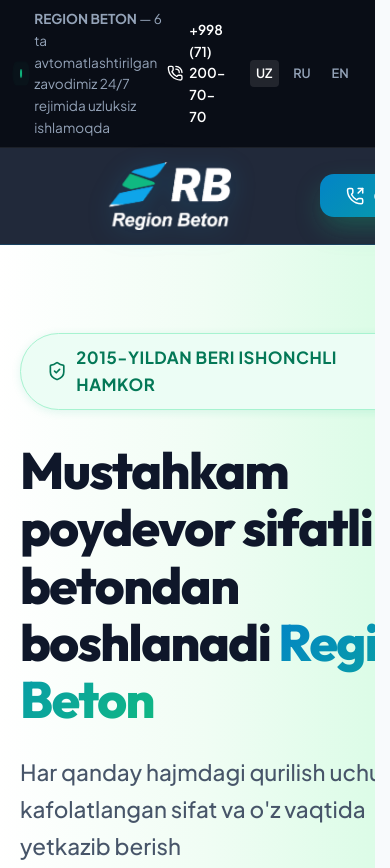
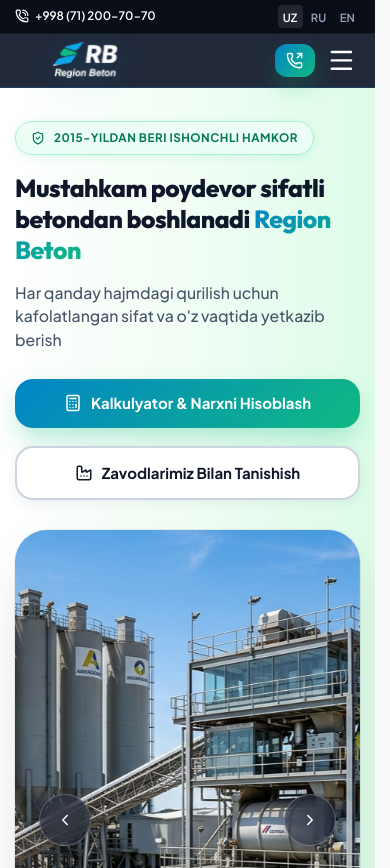
Before and after one commit to azustenov-coder/regionb, a website built with Vite: page index.html in a window 390 px wide. Shown: the top 868 px of the page. Built offline with nearby package versions, Linux system fonts and the light colour scheme.

Commit message:
Fix mobile layout responsive styling

```diff
--- a/src/style.css
+++ b/src/style.css
@@ -425,6 +425,7 @@
   gap: 0.4rem;
   color: #ffffff;
   font-weight: 600;
+  white-space: nowrap;
 }
 
 .top-phone:hover {
@@ -2153,36 +2154,165 @@
 }
 
 @media (max-width: 768px) {
-  html { font-size: 16px; }
-  .container, .container-wide, .products-section .container { padding: 0 1.25rem; }
-  .products-grid { grid-template-columns: 1fr; gap: 1.5rem; }
-  .prod-cube-img-wrapper { height: 240px; }
+  html, body {
+    overflow-x: hidden !important;
+    font-size: 15px;
+  }
+  .container, .container-wide, .products-section .container {
+    padding: 0 1rem;
+  }
+
+  /* Top Bar Mobile Optimization */
+  .top-bar {
+    padding: 0.35rem 0;
+  }
+  .top-bar-left {
+    display: none !important; /* Hide 4-line notification on mobile screens */
+  }
+  .top-bar-content {
+    justify-content: space-between;
+    width: 100%;
+  }
+  .top-bar-right {
+    width: 100%;
+    justify-content: space-between;
+    gap: 0.5rem;
+  }
+  .top-phone {
+    font-size: 0.82rem;
+    white-space: nowrap !important;
+  }
+  .lang-selector {
+    gap: 0.2rem;
+  }
+  .lang-link {
+    font-size: 0.75rem;
+    padding: 0.15rem 0.35rem;
+  }
+
+  /* Site Header Mobile Optimization */
+  .site-header {
+    padding: 0.5rem 0;
+  }
+  .header-container {
+    gap: 0.5rem;
+  }
+  .header-logo-img {
+    height: 42px;
+    max-width: 175px;
+  }
+  .header-actions {
+    gap: 0.5rem;
+  }
+  .header-actions .btn-brand span {
+    display: none; /* Hide text on call button for header compact layout */
+  }
+  .header-actions .btn-brand {
+    padding: 0.55rem 0.75rem;
+    border-radius: 12px;
+  }
+  .mobile-toggle {
+    display: flex;
+    align-items: center;
+    justify-content: center;
+    background: transparent;
+    border: none;
+    color: #ffffff;
+    font-size: 1.6rem;
+    padding: 0.3rem;
+    cursor: pointer;
+  }
+
+  /* Mobile Navigation Dropdown Overlay */
   .main-nav {
     position: fixed;
-    top: 68px;
+    top: 55px;
     left: 0;
     width: 100%;
+    max-height: calc(100vh - 55px);
+    overflow-y: auto;
     background: #0f172a;
     flex-direction: column;
-    padding: 2rem;
-    gap: 1.2rem;
+    padding: 1.5rem 1.25rem;
+    gap: 1rem;
     border-bottom: 1px solid var(--border-blue);
     transform: translateY(-150%);
-    transition: var(--transition);
-  }
-
+    transition: transform 0.3s cubic-bezier(0.4, 0, 0.2, 1);
+    box-shadow: 0 20px 40px rgba(0, 0, 0, 0.5);
+    z-index: 999;
+  }
   .main-nav.mobile-active {
     transform: translateY(0);
   }
-
-  .mobile-toggle { display: block; }
-  .hero-title { font-size: 2.2rem; }
-  .section-title { font-size: 2rem; }
+  .nav-link {
+    font-size: 1.1rem;
+    padding: 0.5rem 0;
+    width: 100%;
+  }
+
+  /* Hero Section Mobile Fixes */
+  .hero-section {
+    padding: 2.2rem 0 2rem 0;
+  }
+  .hero-grid-2col {
+    grid-template-columns: 1fr;
+    gap: 2rem;
+  }
+  .hero-badge {
+    max-width: 100%;
+    font-size: 0.78rem;
+    padding: 0.45rem 1rem;
+    white-space: normal;
+    text-align: center;
+    margin-bottom: 1.2rem;
+  }
+  .hero-content-left .hero-title {
+    font-size: clamp(1.75rem, 6.5vw, 2.3rem);
+    line-height: 1.25;
+    letter-spacing: -0.5px;
+    word-break: break-word;
+    overflow-wrap: break-word;
+    margin-bottom: 1rem;
+  }
+  .hero-content-left .hero-subtitle {
+    font-size: 1.05rem;
+    line-height: 1.5;
+    margin-bottom: 1.8rem;
+  }
+  .hero-buttons {
+    flex-direction: column;
+    width: 100%;
+    gap: 0.75rem;
+  }
+  .hero-buttons .btn {
+    width: 100%;
+    justify-content: center;
+    font-size: 1rem;
+    padding: 0.85rem 1.2rem;
+  }
+
+  /* Products Grid & Details Mobile */
+  .products-grid { grid-template-columns: 1fr; gap: 1.25rem; }
+  .prod-cube-img-wrapper { height: 220px; }
+  .section-title { font-size: 1.8rem; }
   .hero-stats-grid { grid-template-columns: 1fr; }
   .prod-actions { grid-template-columns: 1fr; }
   .factory-specs-grid { grid-template-columns: 1fr; }
   .footer-grid { grid-template-columns: 1fr; }
   .footer-bottom { flex-direction: column; gap: 1rem; text-align: center; }
+}
+
+@media (max-width: 480px) {
+  .header-logo-img {
+    height: 36px;
+    max-width: 140px;
+  }
+  .top-phone {
+    font-size: 0.78rem;
+  }
+  .hero-content-left .hero-title {
+    font-size: 1.65rem;
+  }
 }
 
 /* ==========================================================================
```
Also changed, not shown: photo_2026-10-08_08-52-25.jpg (added).
